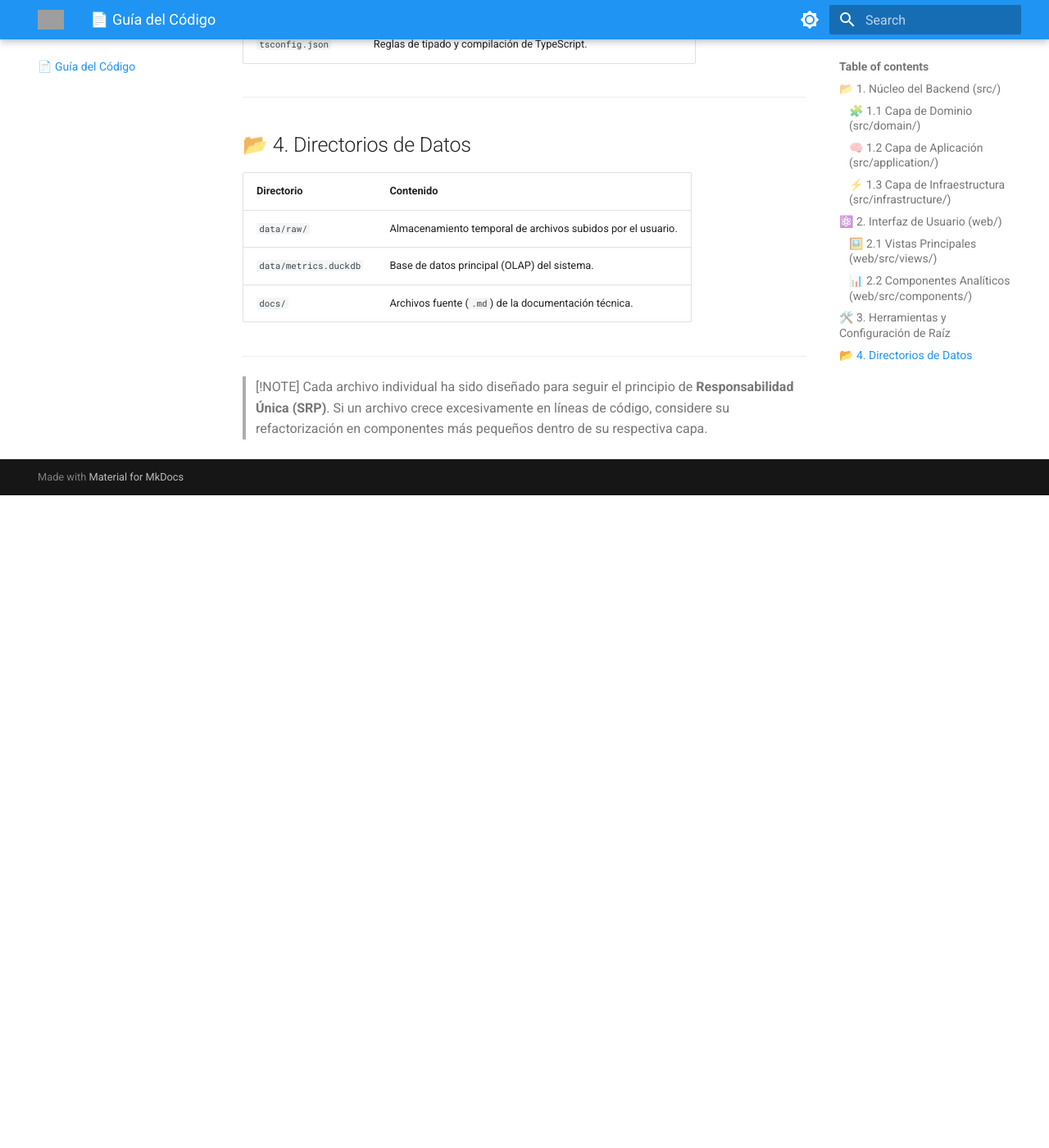
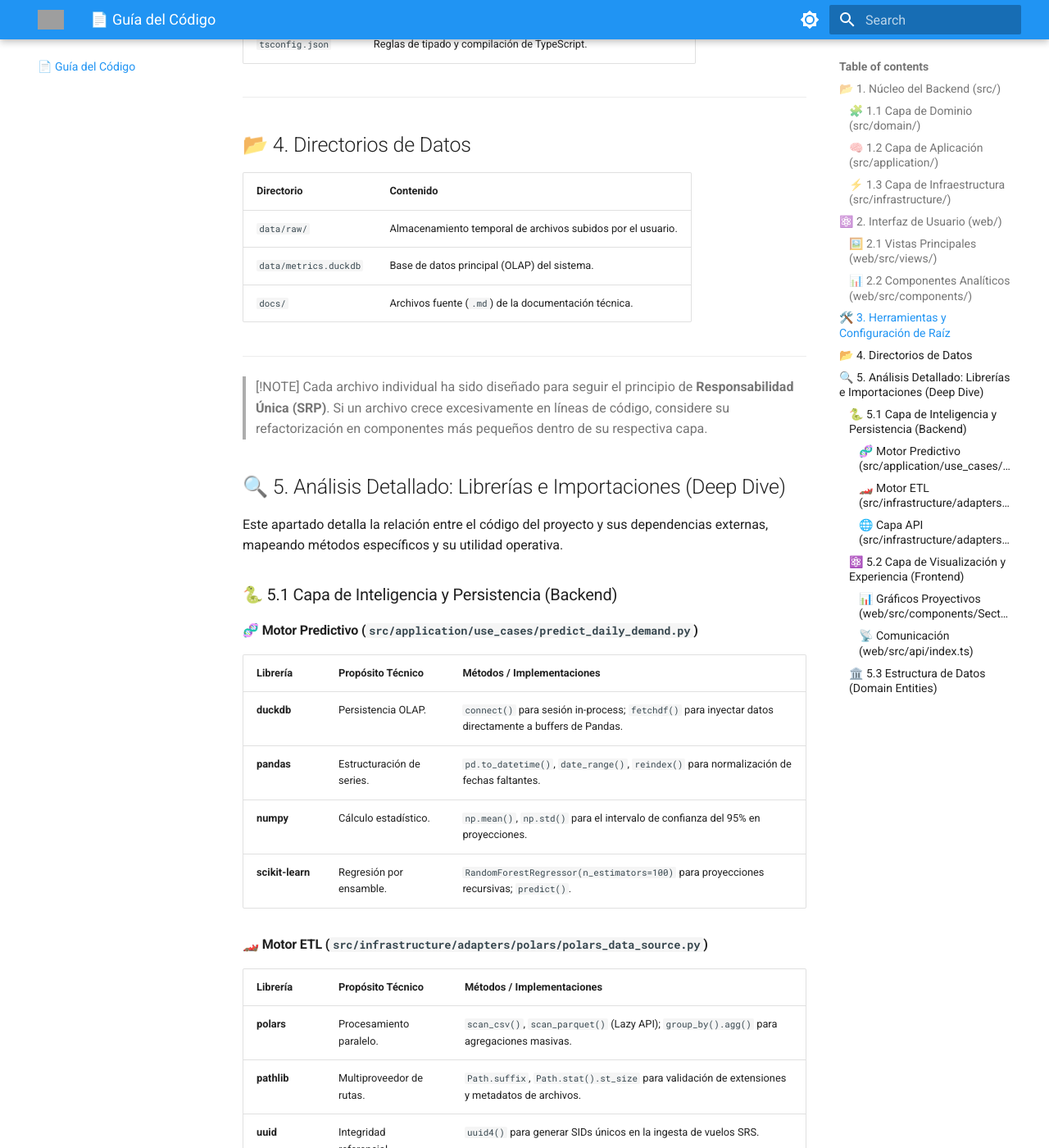
Before and after one commit to ivmafo/tsis_umb_data_science, an MkDocs documentation site: the page built from docs/codebase_guide.md, in a window 1280 px wide and 1400 px high, scrolled down 3881 px. Shown: the whole window at 82% size. Built offline with MkDocs 1.6.1 and Material for MkDocs 9.7.7, drawn with Linux system fonts in a browser that asks for light colours; before the commit the page ends 4485 px from its top, so only the background shows below that; some of the changed text lies outside the part shown; grey boxes are pictures that could not be loaded.

Commit message:
docs: expand codebase guide with deep dive analysis of imports and library methods

```diff
--- a/docs/codebase_guide.md
+++ b/docs/codebase_guide.md
@@ -113,3 +113,60 @@ Archivos esenciales para el ciclo de vida del desarrollo y despliegue.
 
 > [!NOTE]
 > Cada archivo individual ha sido diseñado para seguir el principio de **Responsabilidad Única (SRP)**. Si un archivo crece excesivamente en líneas de código, considere su refactorización en componentes más pequeños dentro de su respectiva capa.
+
+## 🔍 5. Análisis Detallado: Librerías e Importaciones (Deep Dive)
+
+Este apartado detalla la relación entre el código del proyecto y sus dependencias externas, mapeando métodos específicos y su utilidad operativa.
+
+### 🐍 5.1 Capa de Inteligencia y Persistencia (Backend)
+
+#### 🧬 Motor Predictivo (`src/application/use_cases/predict_daily_demand.py`)
+| Librería | Propósito Técnico | Métodos / Implementaciones |
+| :--- | :--- | :--- |
+| **duckdb** | Persistencia OLAP. | `connect()` para sesión in-process; `fetchdf()` para inyectar datos directamente a buffers de Pandas. |
+| **pandas** | Estructuración de series. | `pd.to_datetime()`, `date_range()`, `reindex()` para normalización de fechas faltantes. |
+| **numpy** | Cálculo estadístico. | `np.mean()`, `np.std()` para el intervalo de confianza del 95% en proyecciones. |
+| **scikit-learn** | Regresión por ensamble. | `RandomForestRegressor(n_estimators=100)` para proyecciones recursivas; `predict()`. |
+
+#### 🏎️ Motor ETL (`src/infrastructure/adapters/polars/polars_data_source.py`)
+| Librería | Propósito Técnico | Métodos / Implementaciones |
+| :--- | :--- | :--- |
+| **polars** | Procesamiento paralelo. | `scan_csv()`, `scan_parquet()` (Lazy API); `group_by().agg()` para agregaciones masivas. |
+| **pathlib** | Multiproveedor de rutas. | `Path.suffix`, `Path.stat().st_size` para validación de extensiones y metadatos de archivos. |
+| **uuid** | Integridad referencial. | `uuid4()` para generar SIDs únicos en la ingesta de vuelos SRS. |
+
+#### 🌐 Capa API (`src/infrastructure/adapters/api/predictive_controller.py`)
+| Librería | Propósito Técnico | Métodos / Implementaciones |
+| :--- | :--- | :--- |
+| **fastapi** | Framework de servicios. | `APIRouter` para segmentación de rutas; `Depends` para Inyección de Dependencias (DI). |
+| **pydantic** | Validación de tipos. | Implementado a través de `dtos/metric_dto.py` para asegurar integridad de respuestas JSON. |
+
+---
+
+### ⚛️ 5.2 Capa de Visualización y Experiencia (Frontend)
+
+#### 📊 Gráficos Proyectivos (`web/src/components/SectorSaturationChart.tsx`)
+| Librería | Propósito Técnico | Métodos / Implementaciones |
+| :--- | :--- | :--- |
+| **React** | Lógica de componentes. | `useEffect()` coordinado con filtros; `useState()` para manejo de series temporales dinámicas. |
+| **apexcharts** | Motor de Renderizado. | `type: 'line'` + `type: 'column'` (Ejes Duales); `annotations` para límites críticos (80%/100%). |
+| **lucide-react** | Semántica Visual. | Uso de iconos para representar estados de salud de la predicción (Alerta, Ok). |
+
+#### 📡 Comunicación (`web/src/api/index.ts`)
+| Librería | Propósito Técnico | Métodos / Implementaciones |
+| :--- | :--- | :--- |
+| **axios** | Cliente de red REST. | `axios.create()` con redundancia y manejo de tiempos de espera para cálculos pesados. |
+
+---
+
+### 🏛️ 5.3 Estructura de Datos (Domain Entities)
+
+| Archivo | Librería Base | Uso Específico |
+| :--- | :--- | :--- |
+| `entities/airport.py` | `pydantic` | `BaseModel` para validación de códigos IATA/ICAO mediante expresiones regulares. |
+| `value_objects/date_range.py` | `datetime` | `timedelta` para cálculos de ventanas de tiempo deslizantes en la ingesta. |
+
+---
+
+> [!IMPORTANT]
+> **Sinergia Técnica**: El sistema está diseñado para que el **90% del procesamiento pesado** (ML y ETL) ocurra en la infraestructura (DuckDB/Polars), permitiendo que la capa de **Aplicación** se mantenga pura y la capa de **Frontend** se enfoque exclusivamente en la visualización reactiva de alta fidelidad.
```
